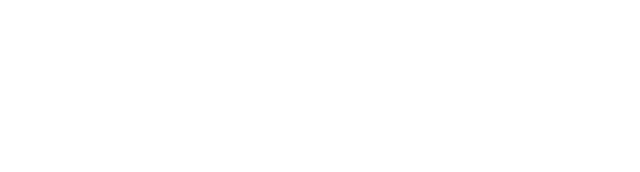
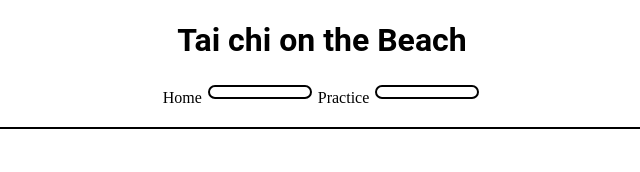
Before and after one commit to shep-stammers/test2, a plain HTML site: page practice.html in a window 1280 px wide. Shown: the whole page, without its empty margins (318-958 px from the left). Drawn offline with Linux system fonts and the light colour scheme; files that its build step writes are made by us from their sources.

Commit message:
new practice

```diff
--- a/practice.html
+++ b/practice.html
@@ -0,0 +1,27 @@
+<!DOCTYPE html>
+<html lang="en">
+
+<head>
+    <meta charset="UTF-8">
+    <meta http-equiv="X-UA-Compatible" content="IE=edge">
+    <meta name="viewport" content="width=device-width, initial-scale=1.0">
+    <title>Tai Chi on the Beach</title>
+    <link href="assets/css/style.css" rel='stylesheet'>
+</head>
+
+<body>
+    <h1>Tai chi on the Beach</h1>
+    <nav>
+        <ul>
+            <li>Home</li>
+            <a href="index.html"></a>
+            <li>Practice</li>
+            <a href="practice.html"></a>
+        </ul>
+    </nav>
+    <section>
+        <figure src="assets/images/tai-chi-2.jpeg"></figure>
+    </section>
+</body>
+
+</html>
```
Also changed, not shown: index.html (+3 -0 lines).
